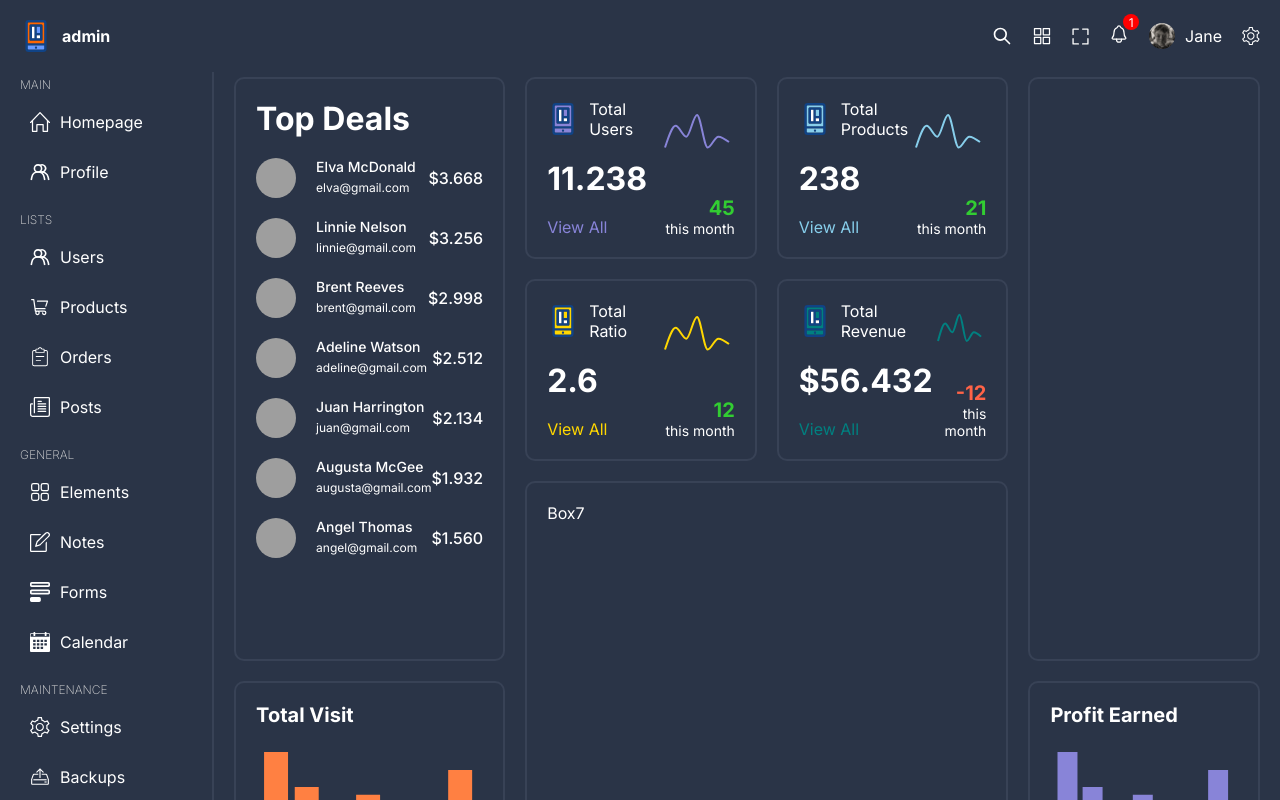
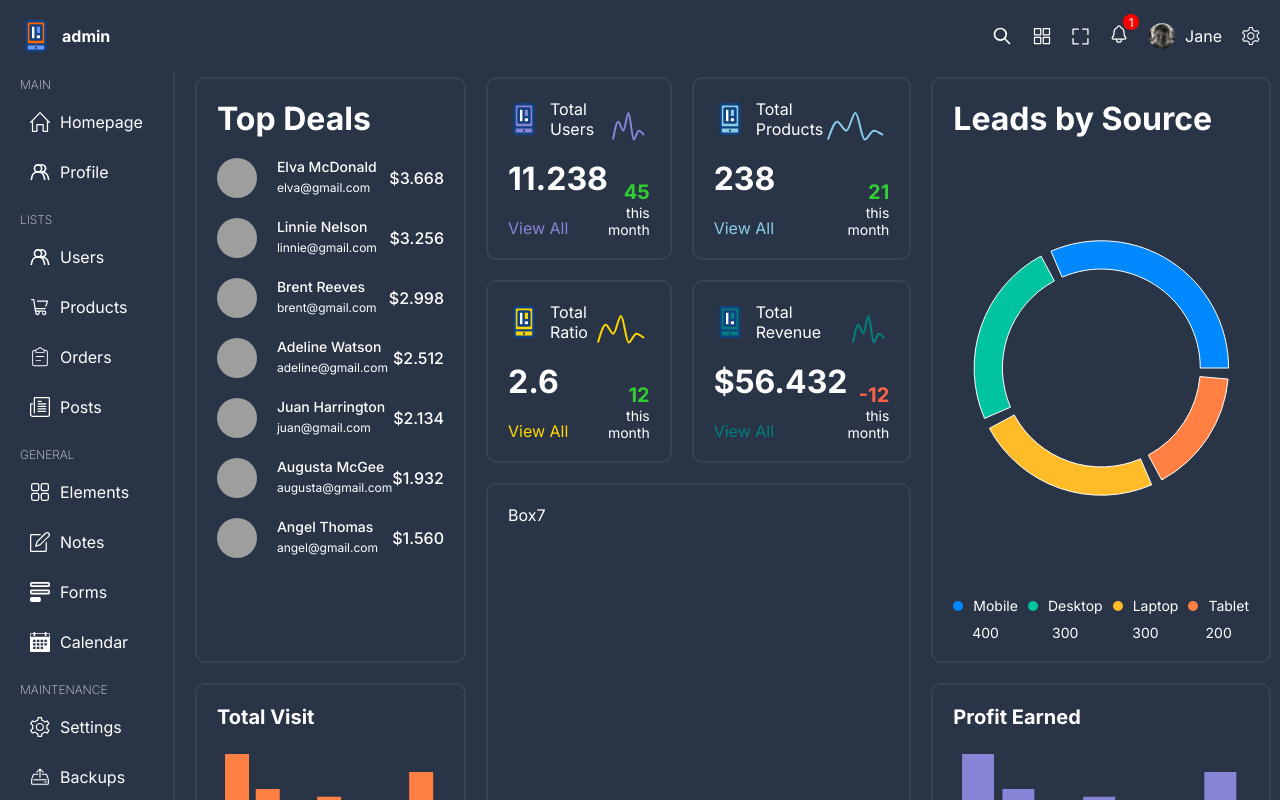
Before and after one commit to Dulatto/react-admin-panel, a React (Vite) app: page / in a window 1280 px wide. Shown: the top 800 px of the page. Built offline with nearby package versions, Linux system fonts and the light colour scheme; grey boxes are pictures that could not be loaded.

Commit message:
pie chart

```diff
--- /dev/null
+++ b/src/components/pieChartBox/PieChartBox.tsx
@@ -0,0 +1,54 @@
+import { Cell, Pie, PieChart, ResponsiveContainer, Tooltip } from 'recharts';
+import './pieChartBox.scss';
+
+const data = [
+    { name: 'Mobile', value: 400, color: '#0088FE' },
+    { name: 'Desktop', value: 300, color: '#00C49F' },
+    { name: 'Laptop', value: 300, color: '#FFBB28' },
+    { name: 'Tablet', value: 200, color: '#FF8042' },
+];
+
+export const PieChartBox = () => {
+    return (
+        <div className="pieChartBox">
+            <h1>Leads by Source</h1>
+            <div className="chart">
+                <ResponsiveContainer width="99%" height={300}>
+                    <PieChart>
+                        <Tooltip
+                            contentStyle={{
+                                background: 'white',
+                                borderRadius: '5px',
+                            }}
+                        />
+                        <Pie
+                            data={data}
+                            innerRadius={'70%'}
+                            outerRadius={'90%'}
+                            paddingAngle={5}
+                            dataKey="value"
+                        >
+                            {data.map((item) => (
+                                <Cell key={item.name} fill={item.color} />
+                            ))}
+                        </Pie>
+                    </PieChart>
+                </ResponsiveContainer>
+            </div>
+            <div className="options">
+                {data.map((item) => (
+                    <div className="option" key={item.name}>
+                        <div className="title">
+                            <div
+                                className="dot"
+                                style={{ backgroundColor: item.color }}
+                            />
+                            <span>{item.name}</span>
+                        </div>
+                        <span>{item.value}</span>
+                    </div>
+                ))}
+            </div>
+        </div>
+    );
+};
--- /dev/null
+++ b/src/components/pieChartBox/pieChartBox.scss
@@ -0,0 +1,38 @@
+.pieChartBox {
+    height: 100%;
+    display: flex;
+    flex-direction: column;
+    justify-content: space-between;
+
+    .chart {
+        display: flex;
+        align-items: center;
+        justify-content: center;
+        width: 100%;
+        height: 100%;
+    }
+
+    .options {
+        display: flex;
+        justify-content: space-between;
+        gap: 10px;
+        font-size: 14px;
+
+        .option {
+            display: flex;
+            flex-direction: column;
+            gap: 10px;
+            align-items: center;
+            .title {
+                display: flex;
+                gap: 10px;
+                align-items: center;
+                .dot {
+                    width: 10px;
+                    height: 10px;
+                    border-radius: 50%;
+                }
+            }
+        }
+    }
+}
--- a/src/pages/home/Home.tsx
+++ b/src/pages/home/Home.tsx
@@ -1,5 +1,6 @@
 import { BarChartBox } from '../../components/barChartBox/BarChartBox';
 import { ChartBox } from '../../components/chartBox/ChartBox';
+import { PieChartBox } from '../../components/pieChartBox/PieChartBox';
 import { TopBox } from '../../components/topBox/TopBox';
 import {
     barChartBoxRevenue,
@@ -22,7 +23,9 @@
             <div className="box box3">
                 <ChartBox {...chartBoxProduct} />
             </div>
-            <div className="box box4"></div>
+            <div className="box box4">
+                <PieChartBox />
+            </div>
             <div className="box box5">
                 <ChartBox {...chartBoxConversion} />
             </div>
```
